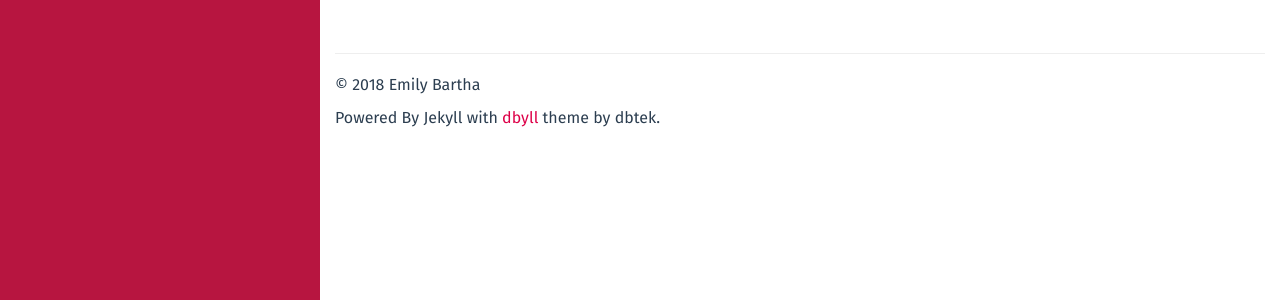
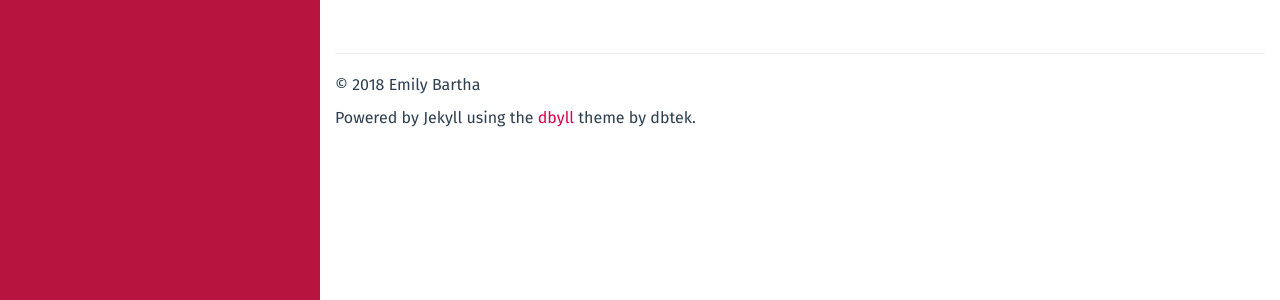
Before and after one commit to emilyrbartha/emilyrbartha.github.io, a Jekyll site: the page built from index.html, in a window 1280 px wide. Shown: the part 591-891 px from the top of the page. Built offline with Jekyll 4.4.1, drawn with Linux system fonts in a browser that asks for light colours; the list of posts is cut into pages by our own code.

Commit message:
Edited footnote

```diff
--- a/_includes/default.html
+++ b/_includes/default.html
@@ -104,7 +104,7 @@
 				&copy; {{ site.time | date: '%Y' }} {{ site.author.name }}
 			</p>
 			<p>
-			Powered By Jekyll with <a href="https://github.com/dbtek/dbyll">dbyll</a> theme by dbtek.
+			Powered by Jekyll using the <a href="https://github.com/dbtek/dbyll">dbyll</a> theme by dbtek.
 			</p>
 		</footer>
 	</div>
```
